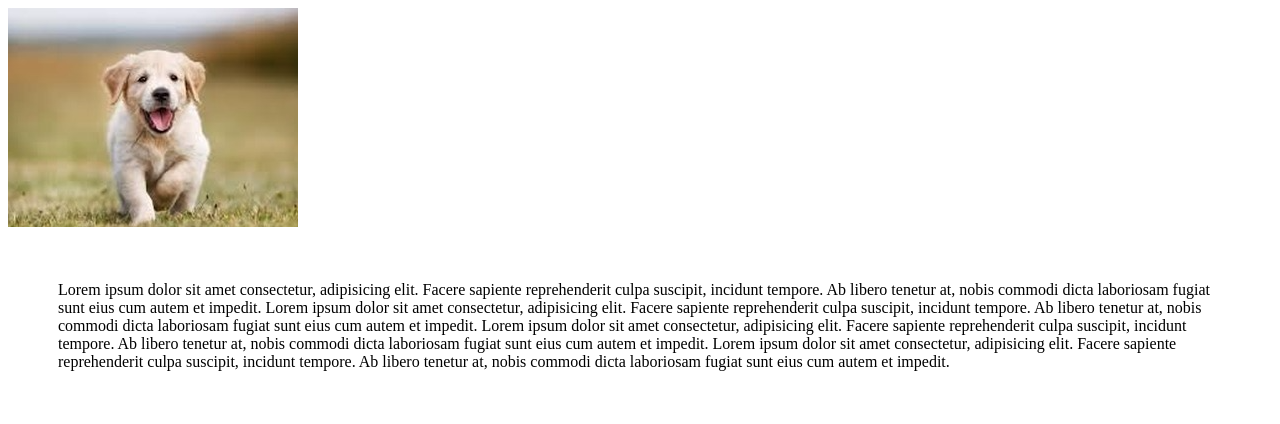
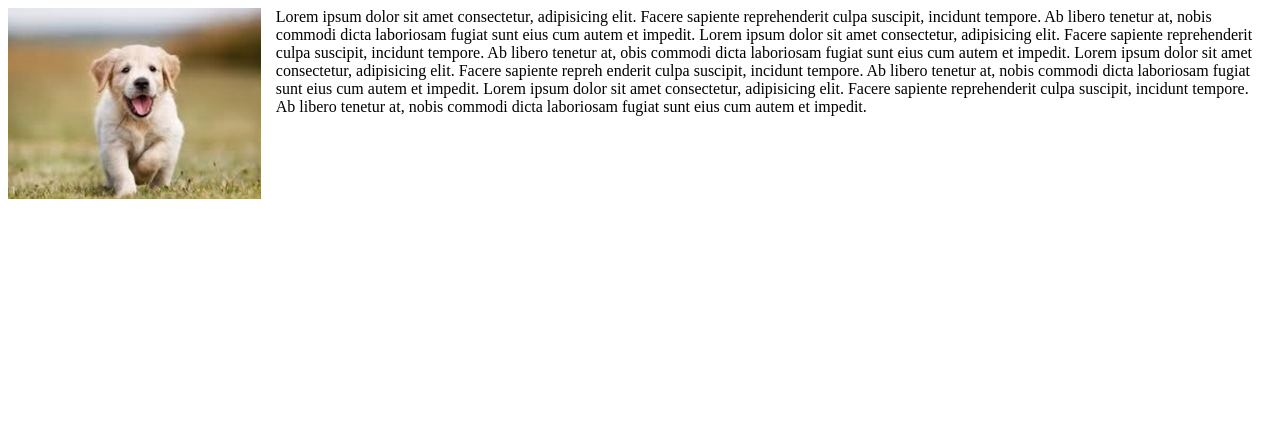
Before and after one commit to jgalanu01/Jesus_Dise-oInterfacesWeb, a plain HTML site: page 1.HTML_CSS/Ejercicios/Ejercicio6.html in a window 1280 px wide. Drawn offline with Linux system fonts and the light colour scheme.

Commit message:
clase 10 de octubre

```diff
--- a/1.HTML_CSS/Ejercicios/Ejercicio6.html
+++ b/1.HTML_CSS/Ejercicios/Ejercicio6.html
@@ -1,59 +1,44 @@
 <!DOCTYPE html>
 <html lang="en">
   <head>
-    <meta charset="UTF-8">
-    <meta name="viewport" content="width=device-width, initial-scale=1.0">
+    <meta charset="UTF-8" />
+    <meta name="viewport" content="width=device-width, initial-scale=1.0" />
     <title>Document</title>
 
     <style>
-
       * {
         box-sizing: border-box;
-
-
-
       }
 
-
-    .texto{
-      padding:50px ;
-
-
+      .texto {
+        float: right;
+        padding: 0px 15px;
+        width: 80%;
+        overflow: hidden;
       }
 
-        .img{
-            float:left;
-
-
+      img {
+        width: 20%;
+        float: left;
       }
-
-
     </style>
   </head>
   <body>
-
-
-        <img src="perro.png">
+    <img src="perro.png" />
 
     <div class="texto">
-
-            Lorem ipsum dolor sit amet consectetur, adipisicing elit. Facere sapiente reprehenderit culpa suscipit, incidunt tempore. Ab libero tenetur at, nobis commodi dicta laboriosam fugiat sunt eius cum autem et impedit.
-            Lorem ipsum dolor sit amet consectetur, adipisicing elit. Facere sapiente reprehenderit culpa suscipit, incidunt tempore. Ab libero tenetur at, nobis commodi dicta laboriosam fugiat sunt eius cum autem et impedit.
-            Lorem ipsum dolor sit amet consectetur, adipisicing elit. Facere sapiente reprehenderit culpa suscipit, incidunt tempore. Ab libero tenetur at, nobis commodi dicta laboriosam fugiat sunt eius cum autem et impedit.
-            Lorem ipsum dolor sit amet consectetur, adipisicing elit. Facere sapiente reprehenderit culpa suscipit, incidunt tempore. Ab libero tenetur at, nobis commodi dicta laboriosam fugiat sunt eius cum autem et impedit.
-
-
-
-
-
-
-
-
-
-
-
+      Lorem ipsum dolor sit amet consectetur, adipisicing elit. Facere sapiente
+      reprehenderit culpa suscipit, incidunt tempore. Ab libero tenetur at,
+      nobis commodi dicta laboriosam fugiat sunt eius cum autem et impedit.
+      Lorem ipsum dolor sit amet consectetur, adipisicing elit. Facere sapiente
+      reprehenderit culpa suscipit, incidunt tempore. Ab libero tenetur at, obis
+      commodi dicta laboriosam fugiat sunt eius cum autem et impedit. Lorem
+      ipsum dolor sit amet consectetur, adipisicing elit. Facere sapiente repreh
+      enderit culpa suscipit, incidunt tempore. Ab libero tenetur at, nobis
+      commodi dicta laboriosam fugiat sunt eius cum autem et impedit. Lorem
+      ipsum dolor sit amet consectetur, adipisicing elit. Facere sapiente
+      reprehenderit culpa suscipit, incidunt tempore. Ab libero tenetur at,
+      nobis commodi dicta laboriosam fugiat sunt eius cum autem et impedit.
     </div>
-
-
   </body>
 </html>
```
Also changed, not shown: 1.HTML_CSS/Ejercicios/Ejercicio7.html (+3 -2 lines), 1.HTML_CSS/Ejercicios/Ejercicio8.html (added). Lines whose indentation alone changed are shown as unchanged.
